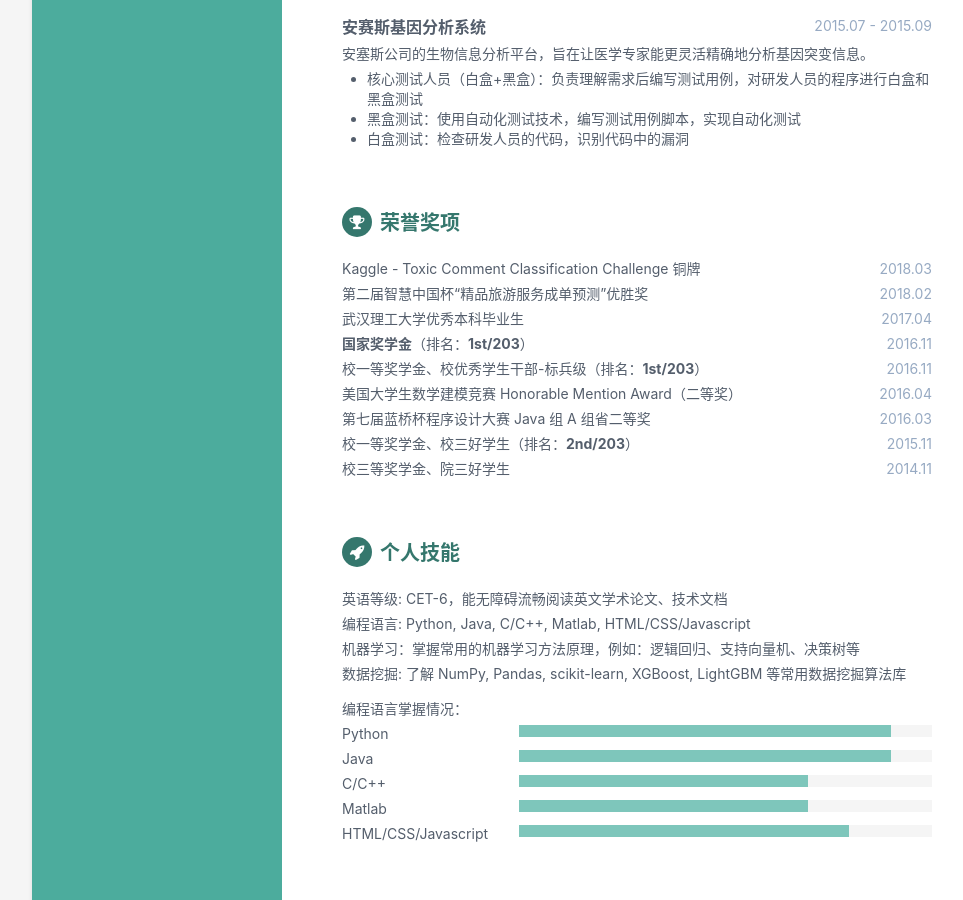
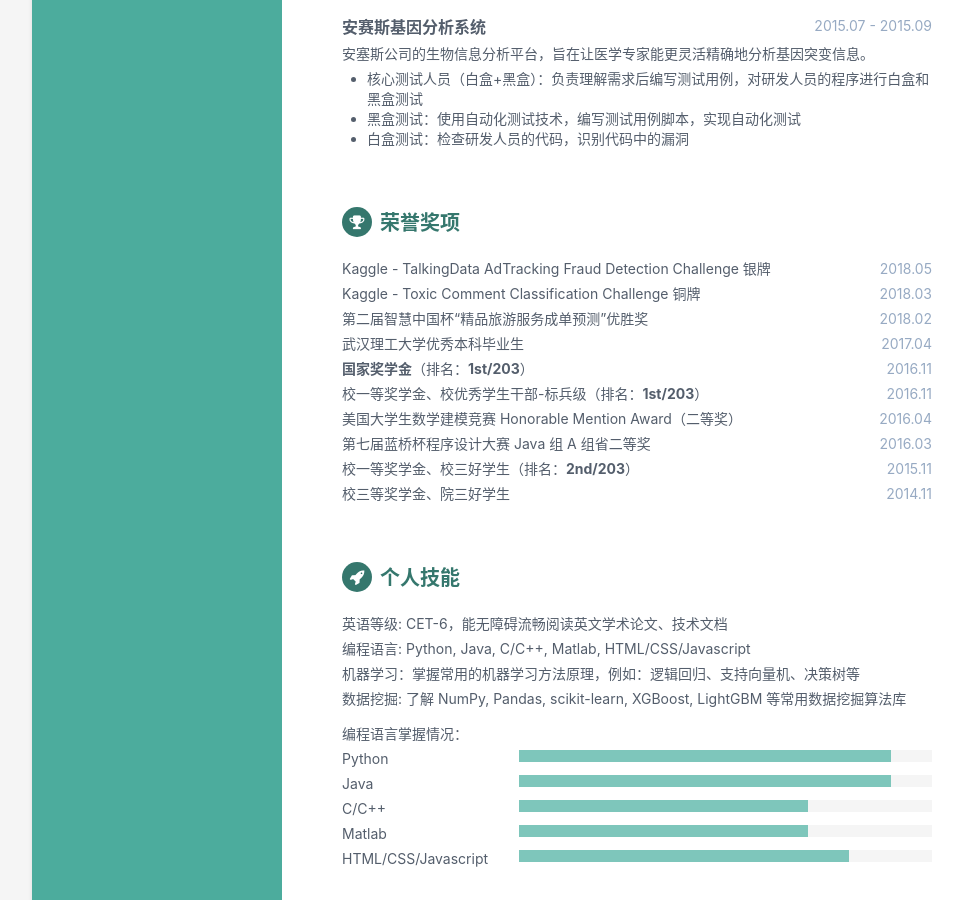
Before and after one commit to ShawnyXiao/Resume, a Jekyll site: the page built from index.html, in a window 1280 px wide and 900 px high, scrolled down 1164 px. Shown: the whole window, without its empty margins (128-1091 px from the left). Built offline with Jekyll 4.4.1, drawn with Linux system fonts in a browser that asks for light colours.

Commit message:
Add a new honor

```diff
--- a/_data/honors.yml
+++ b/_data/honors.yml
@@ -1,3 +1,7 @@
+- honor:
+  name: Kaggle - TalkingData AdTracking Fraud Detection Challenge 银牌
+  time: 2018.05
+
 - honor:
   name: Kaggle - Toxic Comment Classification Challenge 铜牌
   time: 2018.03
```
